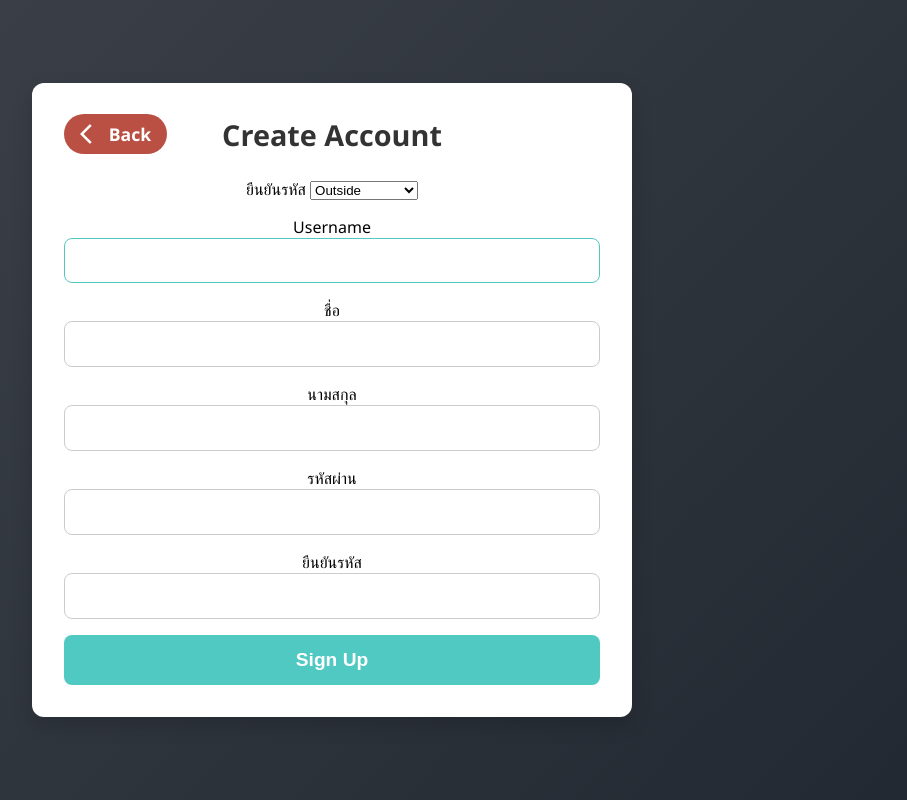
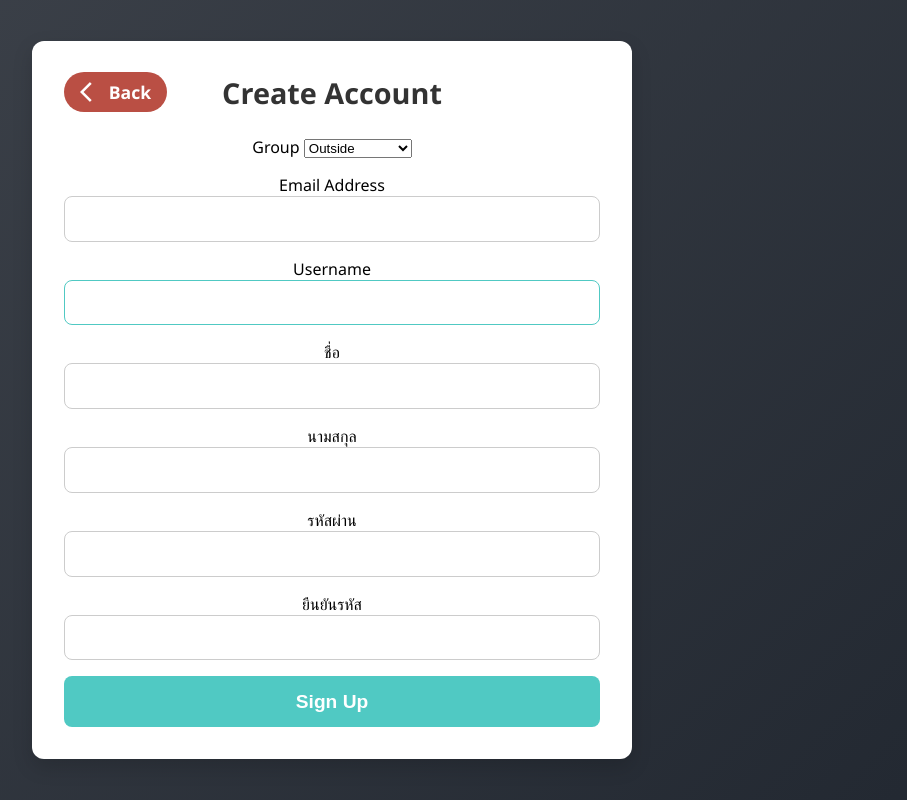
Before and after one commit to NitipongK2546/AWIS_Form, a Django app: page /admin_panel/signup/ in a window 1280 px wide. Shown: the whole page, without its empty margins (308-1215 px from the left). Run offline with Django 5.2, Linux system fonts and the light colour scheme; the visitor is signed in with stand-in values (Sample User, id 1); some web fonts are replaced.

Commit message:
Clean up signup and add email

```diff
--- a/admin_panel/forms.py
+++ b/admin_panel/forms.py
@@ -18,7 +18,7 @@ class CustomizedUserCreationForm(UserCreationForm):
     role = forms.ChoiceField(choices=RoleChoices)
     class Meta:
         model = User
-        fields = ("username", "first_name", "last_name", "password1", "password2")
+        fields = ("username", "email", "first_name", "last_name", "password1", "password2")
 
 ########################################################
 
--- a/users/templates/users/signup.html
+++ b/admin_panel/templates/admin_panel/signup.html
@@ -22,8 +22,13 @@
         {% csrf_token %}
 
         <div class="form-group">
-            <label for="id_role">ยืนยันรหัส</label>
+            <label for="id_role">Group</label>
             {{ form.role }}
+        </div>
+
+        <div class="form-group">
+            <label for="id_username">Email Address</label>
+            {{ form.email }}
         </div>
 
         <div class="form-group">
--- a/admin_panel/views.py
+++ b/admin_panel/views.py
@@ -64,7 +64,7 @@ def signup(request : HttpRequest):
                 raise Exception(e)
     else:
         form = CustomizedUserCreationForm()
-    return render(request, "users/signup.html", {"form": form})
+    return render(request, "admin_panel/signup.html", {"form": form})
 
 # def check_all_users(request : HttpRequest):
 #     user_list = User.objects.all()
```
